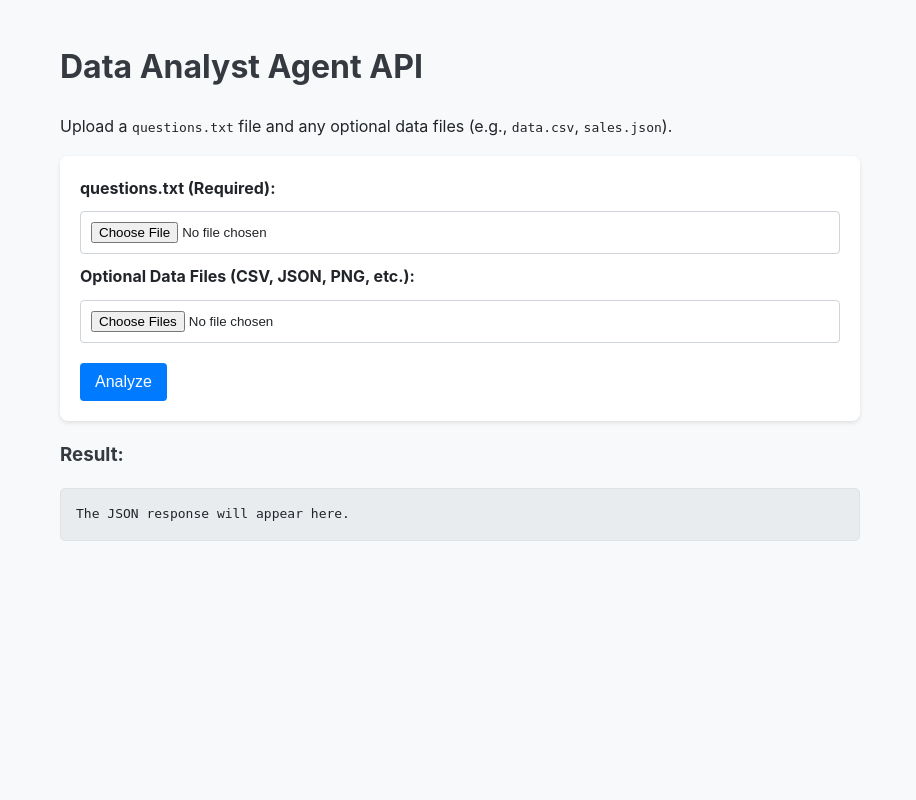
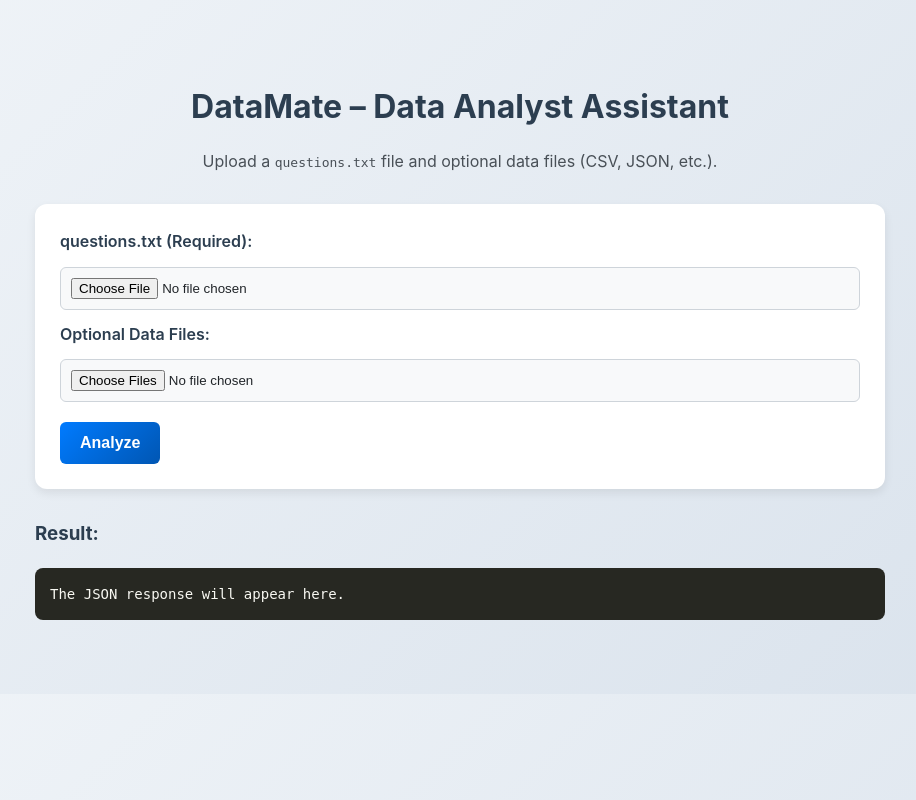
Before and after one commit to Danish-IITM/DataMate-Data-Analyst-Assistant, a Flask app: page / in a window 1280 px wide. Shown: the whole page, without its empty margins (180-1096 px from the left). Run offline with Flask 3, Linux system fonts and the light colour scheme.

Commit message:
Initial commit - DataMate Data Analyst Assistant

```diff
--- a/app.py
+++ b/app.py
@@ -1,5 +1,3 @@
-# app.py (No changes needed)
-
 import os
 import uuid
 import shutil
@@ -13,7 +11,7 @@ from google.api_core import exceptions as google_exceptions
 load_dotenv()
 app = Flask(__name__)
 
-GOOGLE_API_KEY = os.environ.get("GOOGLE_API_KEY")
+GOOGLE_API_KEY = os.environ.get("GEMINI_API_KEY")
 
 if not os.path.exists("temp"):
     os.makedirs("temp")
@@ -74,4 +72,4 @@ def handle_analysis_request():
             print(f"Cleaned up temporary directory: {temp_dir}")
 
 if __name__ == '__main__':
-    app.run(host='0.0.0.0', port=8080)
+    app.run(host='0.0.0.0', port=5000)
--- a/templates/index.html
+++ b/templates/index.html
@@ -1,40 +1,145 @@
 <!DOCTYPE html>
 <html lang="en">
 <head>
-    <meta charset="UTF-8">
-    <meta name="viewport" content="width=device-width, initial-scale=1.0">
-    <title>Data Analyst Agent</title>
+  <meta charset="UTF-8" />
+  <meta name="viewport" content="width=device-width, initial-scale=1.0"/>
+  <title>DataMate - Data Analyst Assistant</title>
   <style>
-        body { font-family: -apple-system, BlinkMacSystemFont, "Segoe UI", Roboto, Helvetica, Arial, sans-serif; line-height: 1.6; padding: 20px; max-width: 800px; margin: auto; background-color: #f8f9fa; color: #212529; }
-        h1, h3 { color: #343a40; }
-        form { background: #fff; padding: 20px; border-radius: 8px; box-shadow: 0 2px 4px rgba(0,0,0,0.1); }
-        .form-group { display: flex; flex-direction: column; gap: 10px; margin-bottom: 20px; }
-        label { font-weight: bold; }
-        input[type="file"], textarea { padding: 10px; border: 1px solid #ced4da; border-radius: 4px; }
-        input[type="submit"] { padding: 10px 15px; cursor: pointer; background-color: #007bff; color: white; border: none; border-radius: 4px; font-size: 16px; }
-        input[type="submit"]:hover { background-color: #0056b3; }
-        pre { background-color: #e9ecef; padding: 15px; border-radius: 5px; white-space: pre-wrap; word-wrap: break-word; border: 1px solid #dee2e6; }
-        .spinner { border: 4px solid #f3f3f3; border-top: 4px solid #007bff; border-radius: 50%; width: 30px; height: 30px; animation: spin 1s linear infinite; display: none; margin-top: 20px; }
-        @keyframes spin { 0% { transform: rotate(0deg); } 100% { transform: rotate(360deg); } }
+    /* Global */
+    body {
+      font-family: -apple-system, BlinkMacSystemFont, "Segoe UI", Roboto, Helvetica, Arial, sans-serif;
+      line-height: 1.6;
+      margin: 0;
+      padding: 0;
+      background: linear-gradient(135deg, #f0f4f8, #d9e2ec);
+      color: #212529;
+    }
+
+    .container {
+      max-width: 850px;
+      margin: 40px auto;
+      padding: 20px;
+    }
+
+    h1 {
+      text-align: center;
+      color: #2c3e50;
+      margin-bottom: 10px;
+      font-size: 2rem;
+    }
+
+    p {
+      text-align: center;
+      margin-bottom: 30px;
+      color: #495057;
+    }
+
+    /* Form */
+    form {
+      background: #fff;
+      padding: 25px;
+      border-radius: 12px;
+      box-shadow: 0 4px 10px rgba(0,0,0,0.08);
+      transition: transform 0.2s;
+    }
+
+    form:hover {
+      transform: translateY(-2px);
+    }
+
+    .form-group {
+      display: flex;
+      flex-direction: column;
+      gap: 12px;
+      margin-bottom: 20px;
+    }
+
+    label {
+      font-weight: 600;
+      color: #2c3e50;
+    }
+
+    input[type="file"] {
+      padding: 10px;
+      border: 1px solid #ced4da;
+      border-radius: 6px;
+      background: #f8f9fa;
+      cursor: pointer;
+    }
+
+    input[type="submit"] {
+      padding: 12px 20px;
+      cursor: pointer;
+      background: linear-gradient(135deg, #007bff, #0056b3);
+      color: white;
+      border: none;
+      border-radius: 6px;
+      font-size: 16px;
+      font-weight: bold;
+      transition: background 0.3s, transform 0.1s;
+    }
+
+    input[type="submit"]:hover {
+      background: linear-gradient(135deg, #0056b3, #004494);
+      transform: scale(1.02);
+    }
+
+    /* Result */
+    h3 {
+      margin-top: 30px;
+      color: #2c3e50;
+    }
+
+    pre {
+      background: #272822;
+      color: #f8f8f2;
+      padding: 15px;
+      border-radius: 8px;
+      white-space: pre-wrap;
+      word-wrap: break-word;
+      font-size: 14px;
+      overflow-x: auto;
+    }
+
+    /* Spinner */
+    .spinner {
+      border: 4px solid #f3f3f3;
+      border-top: 4px solid #007bff;
+      border-radius: 50%;
+      width: 36px;
+      height: 36px;
+      animation: spin 1s linear infinite;
+      display: none;
+      margin: 20px auto;
+    }
+
+    @keyframes spin {
+      0% { transform: rotate(0deg); }
+      100% { transform: rotate(360deg); }
+    }
   </style>
 </head>
 <body>
-    <h1>Data Analyst Agent API</h1>
-    <p>Upload a <code>questions.txt</code> file and any optional data files (e.g., <code>data.csv</code>, <code>sales.json</code>).</p>
+  <div class="container">
+    <h1>DataMate – Data Analyst Assistant</h1>
+    <p>Upload a <code>questions.txt</code> file and optional data files (CSV, JSON, etc.).</p>
+
     <form id="upload-form">
       <div class="form-group">
         <label for="questions">questions.txt (Required):</label>
-            <input type="file" id="questions" name="questions.txt" required>
+        <input type="file" id="questions" name="questions.txt" required />
 
-            <label for="data-files">Optional Data Files (CSV, JSON, PNG, etc.):</label>
-            <input type="file" id="data-files" name="data_files" multiple>
+        <label for="data-files">Optional Data Files:</label>
+        <input type="file" id="data-files" name="data_files" multiple />
       </div>
-        <input type="submit" value="Analyze">
+      <input type="submit" value="Analyze" />
     </form>
 
     <div id="spinner" class="spinner"></div>
+
     <h3>Result:</h3>
     <pre id="result">The JSON response will appear here.</pre>
+  </div>
 
   <script>
     document.getElementById('upload-form').addEventListener('submit', async function(e) {
@@ -46,7 +151,7 @@
 
       spinner.style.display = 'block';
       submitButton.disabled = true;
-            resultDiv.textContent = 'Analyzing... This may take a few minutes.';
+      resultDiv.textContent = 'Analyzing... Please wait.';
 
       const formData = new FormData();
       formData.append('questions.txt', document.getElementById('questions').files[0]);
@@ -60,9 +165,7 @@
         const response = await fetch('/api/', {
           method: 'POST',
           body: formData,
-                    headers: {
-                        'Accept': 'application/json',
-                    },
+          headers: { 'Accept': 'application/json' },
         });
 
         const result = await response.json();
```
Also changed, not shown: README.md (deleted), 3 other files. Lines whose indentation alone changed are shown as unchanged.
